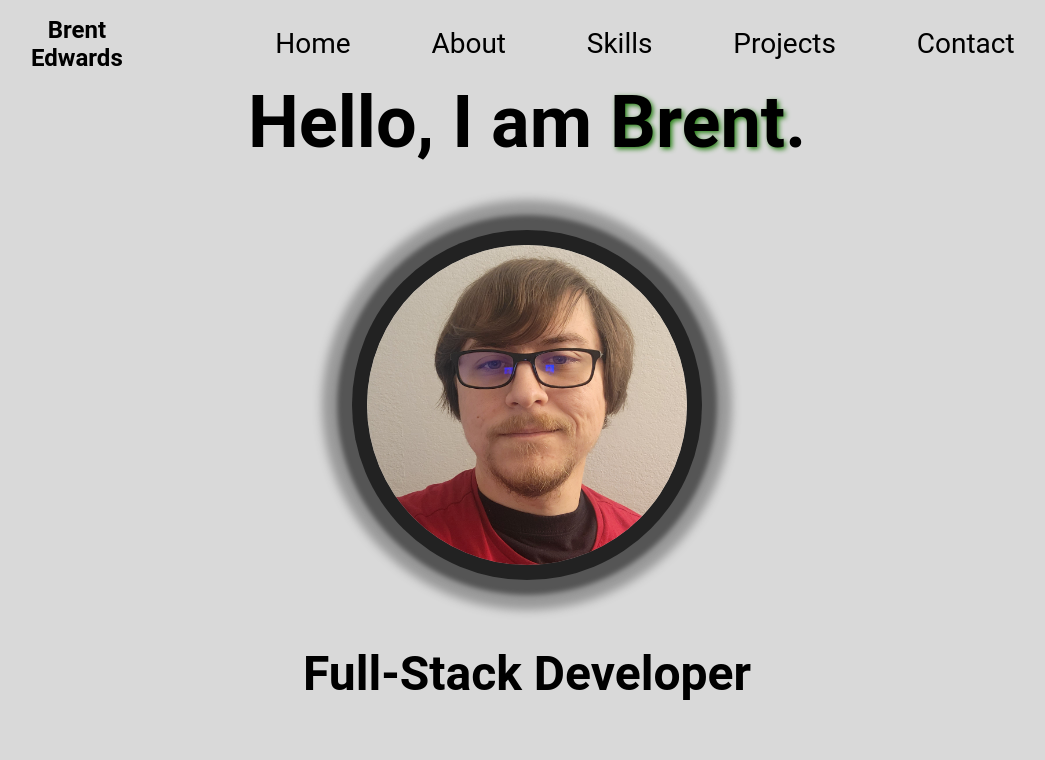
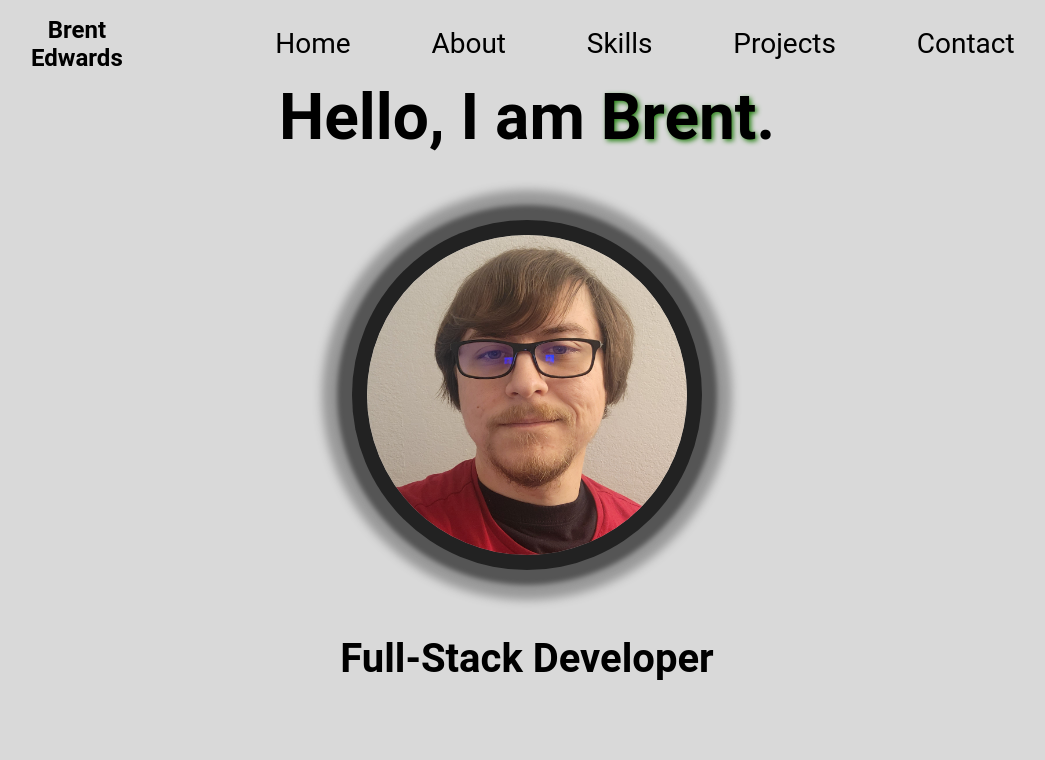
Before and after one commit to zirris512/my-portfolio, a React (Vite) app: page / in a window 1280 px wide. Shown: the top 760 px of the page, without its empty margins (113-1158 px from the left). Built offline with nearby package versions, Linux system fonts and the light colour scheme.

Commit message:
adjust font sizes

```diff
--- a/src/index.scss
+++ b/src/index.scss
@@ -21,15 +21,15 @@ body {
 }
 
 h1 {
-    font-size: 3rem;
+    font-size: 2.75rem;
 }
 
 h2 {
-    font-size: 2rem;
+    font-size: 1.75rem;
 }
 
 h3 {
-    font-size: 1.5rem;
+    font-size: 1.25rem;
 }
 
 p {
@@ -43,15 +43,15 @@ a:focus {
 
 @media (max-width: 1199px) and (min-width: 700px) {
     h1 {
-        font-size: 3.5rem;
+        font-size: 3rem;
     }
 
     h2 {
-        font-size: 2.5rem;
+        font-size: 2rem;
     }
 
     h3 {
-        font-size: 2rem;
+        font-size: 1.5rem;
     }
 
     p {
@@ -61,15 +61,15 @@ a:focus {
 
 @media (min-width: 1200px) {
     h1 {
-        font-size: 4.5rem;
+        font-size: 4rem;
     }
 
     h2 {
-        font-size: 3rem;
+        font-size: 2.5rem;
     }
 
     h3 {
-        font-size: 2rem;
+        font-size: 1.5rem;
     }
 
     p {
```
